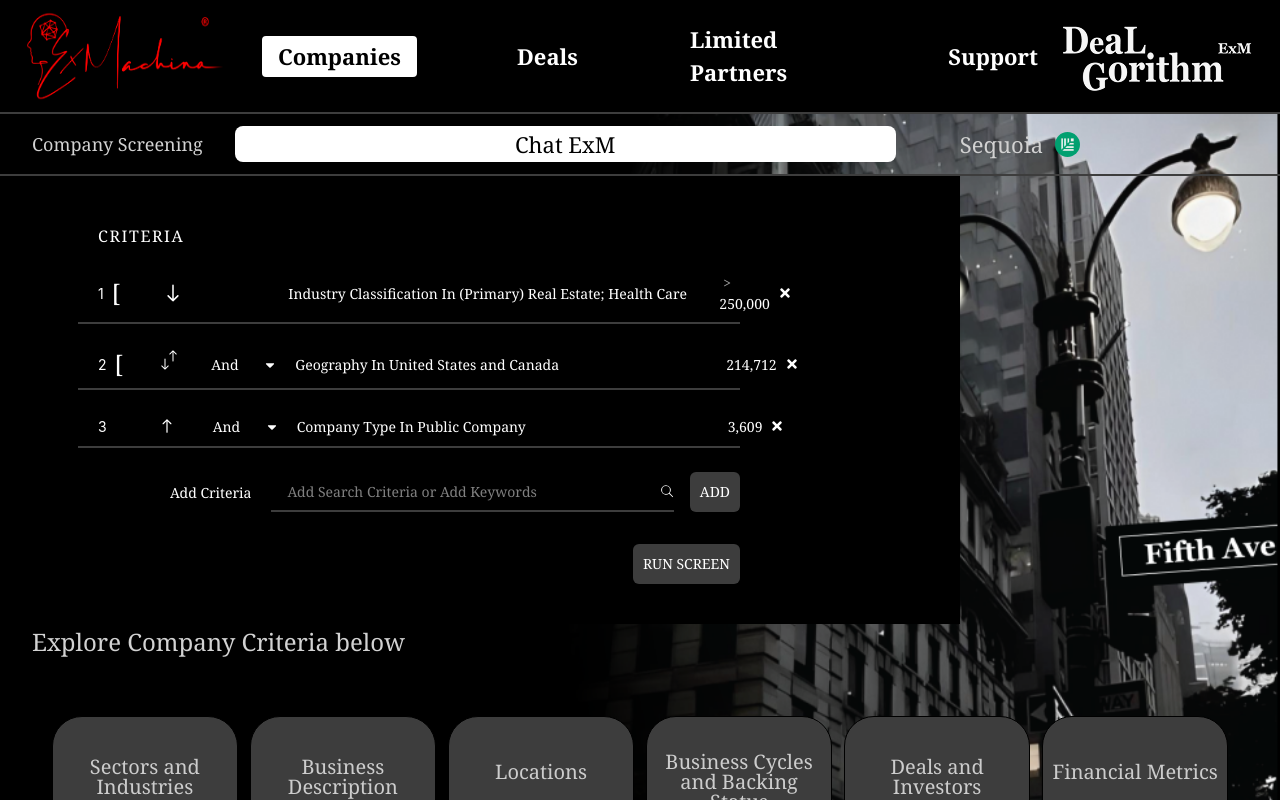
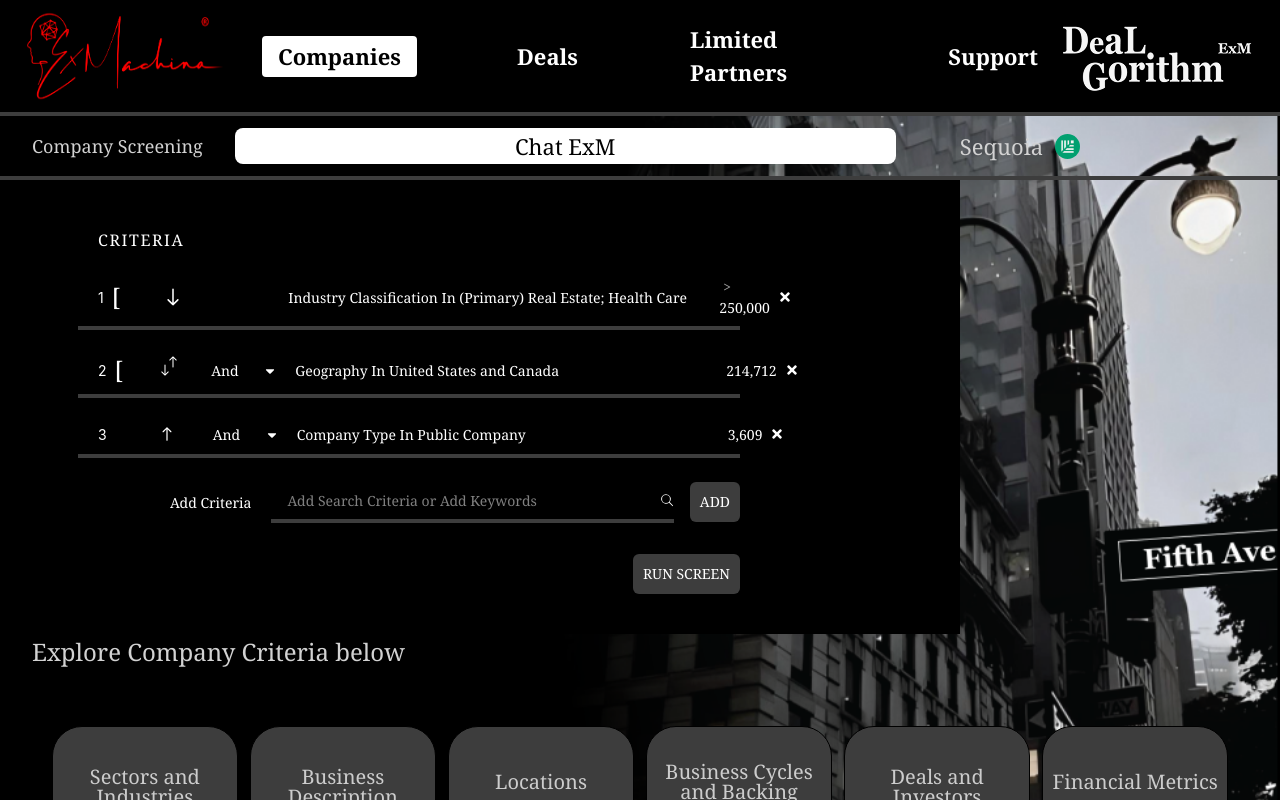
Before and after one commit to hamadhussain/NextJs-UI, a Next.js app: page / in a window 1280 px wide. Shown: the top 800 px of the page. Built offline with nearby package versions, Linux system fonts and the light colour scheme.

Commit message:
Update globals.css

```diff
--- a/src/app/globals.css
+++ b/src/app/globals.css
@@ -53,11 +53,10 @@ button,img{
 }
 .borderColor{
 
-  border: 2px solid #3D3D3D;
+  border: 4px solid #3D3D3D;
  border-top: 0px;
   border-left: 0px;
   border-right: 0px;
-  border-width: 100%;
 }
 .addCriteria{
   width: 764.85px;
```
